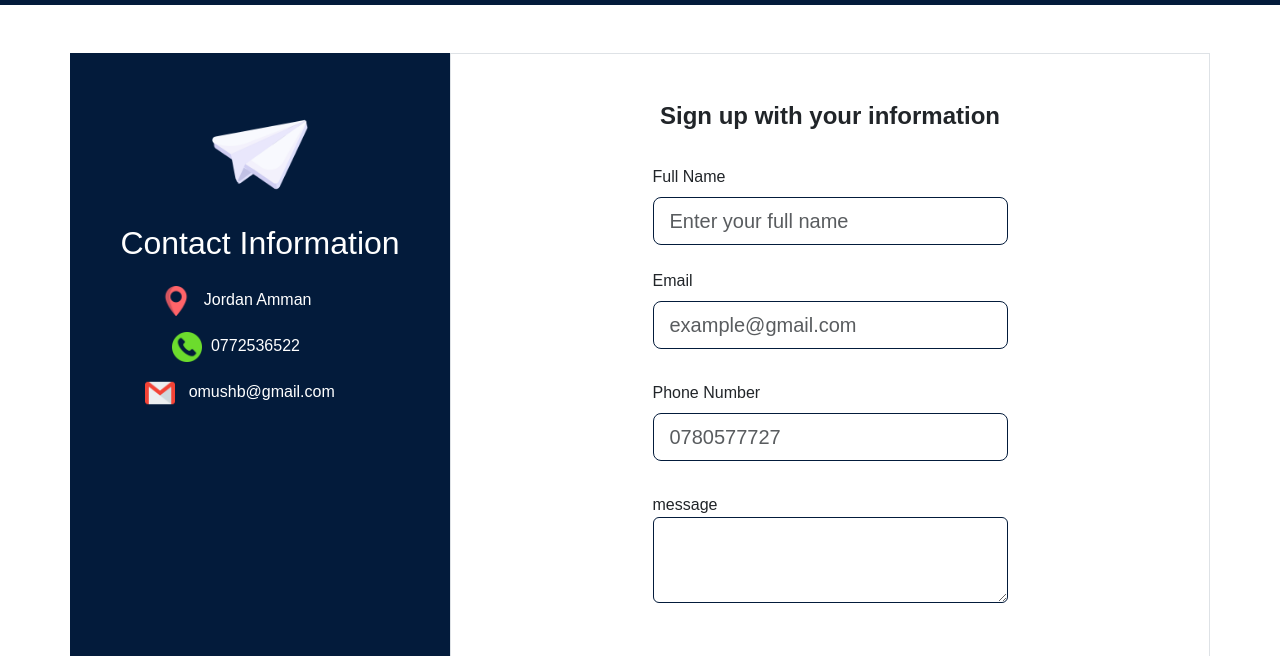
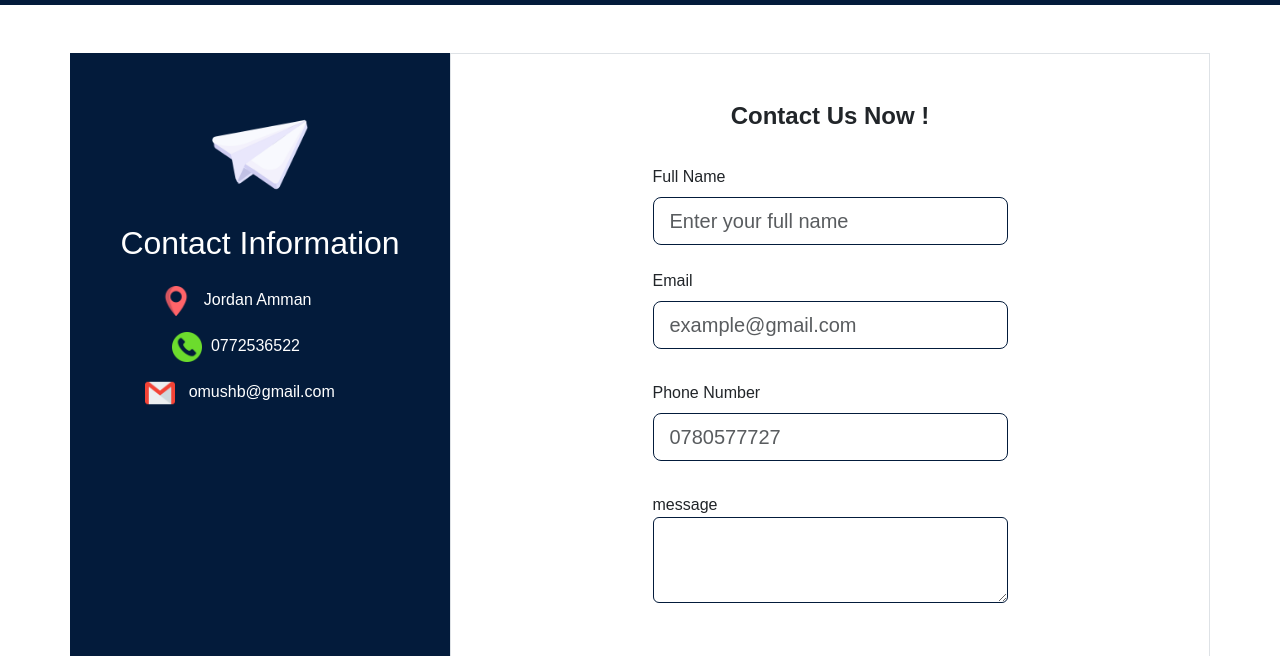
Before and after one commit to razan-aboushi/PixelProQuiz, a plain HTML site: page Contact us.html in a window 1280 px wide. Shown: the part 71-727 px from the top of the page. Drawn offline with nearby package versions, Linux system fonts and the light colour scheme; a web font is replaced by a local one.

Commit message:
Updates files

```diff
--- a/Contact us.html
+++ b/Contact us.html
@@ -75,7 +75,7 @@
                   class="pb-4"
                   style="text-align: center; margin-bottom: 10px; font-weight: bold"
                 >
-                  Sign up with your information
+                  Contact Us Now !
                 </h4>
 
                 <form id="form1">
```
